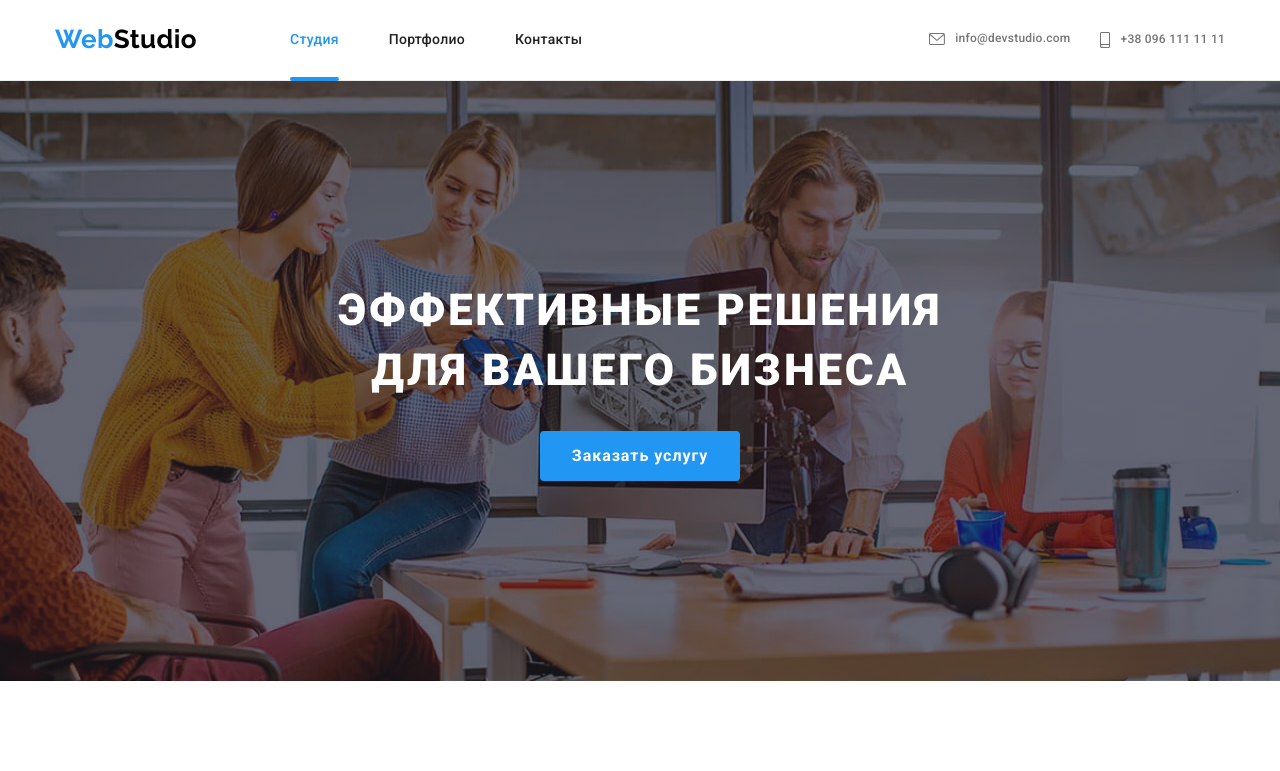
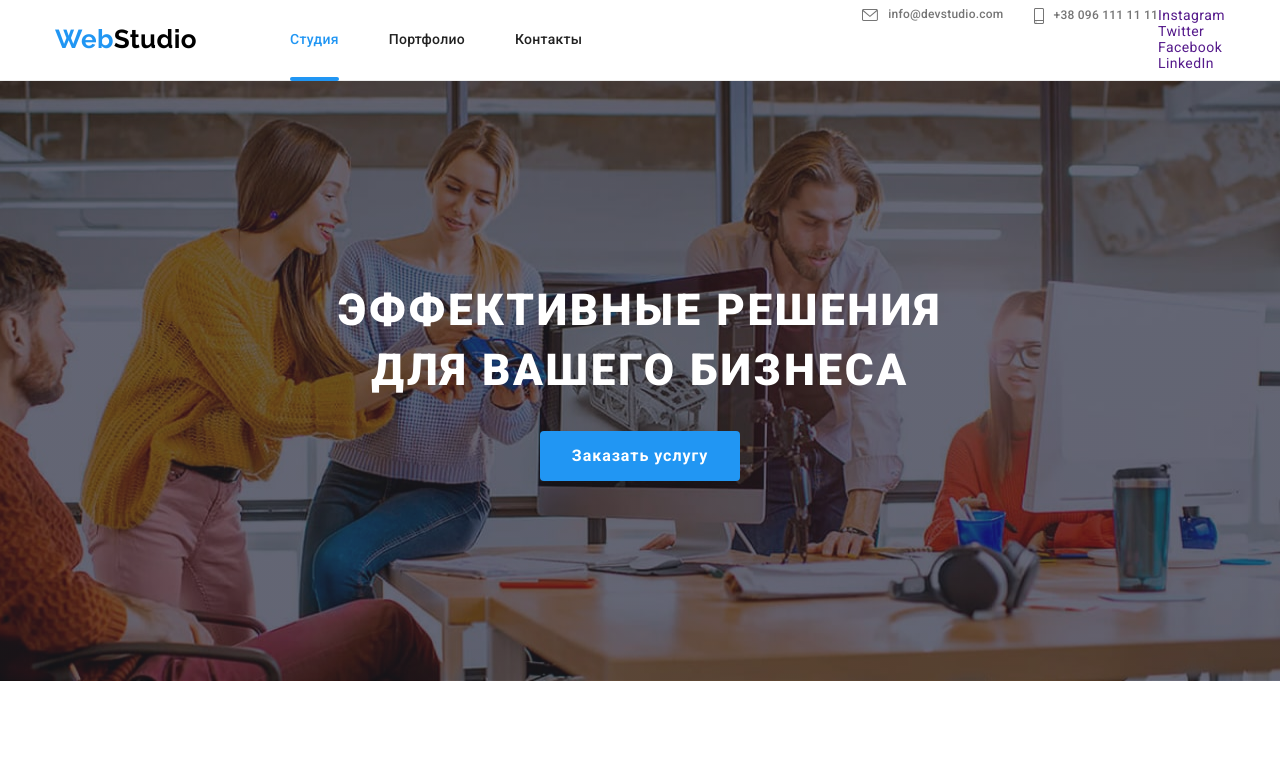
Before and after one commit to Marian-Shperun/goit-markup-hw-8, a plain HTML site: page index.html in a window 1280 px wide. Shown: the top 771 px of the page. Drawn offline with nearby package versions, Linux system fonts and the light colour scheme.

Commit message:
add button menu and contact-header__soc

```diff
--- a/index.html
+++ b/index.html
@@ -70,12 +70,12 @@
                 +38 096 111 11 11
               </a>
             </li>
-            <div class="menu-container__soc">
-              <a href="">Instagram</a>
-              <a href="">Twitter</a>
-              <a href="">Facebook</a>
-              <a href="">LinkedIn</a>
-            </div>
+            <ul class="contact-header__soc">
+              <li><a href="">Instagram</a></li>
+              <li><a href="">Twitter</a></li>
+              <li><a href="">Facebook</a></li>
+              <li><a href="">LinkedIn</a></li>
+            </ul>
           </ul>
         </div>
 
```
Also changed, not shown: portfolio.html (+30 -6 lines).
